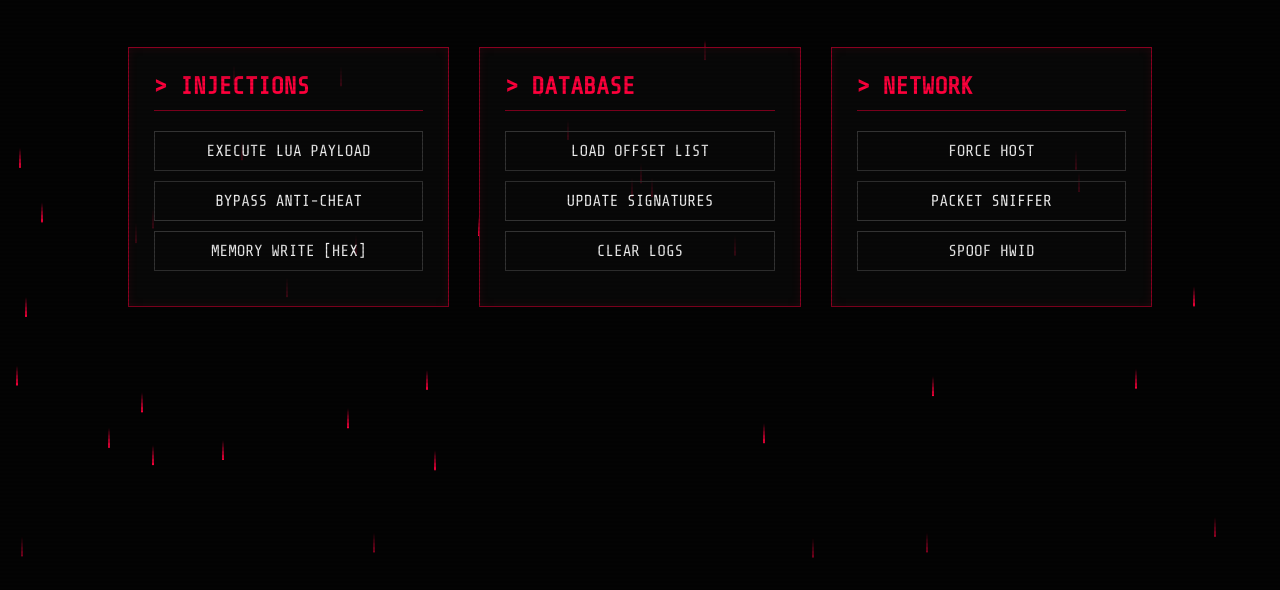
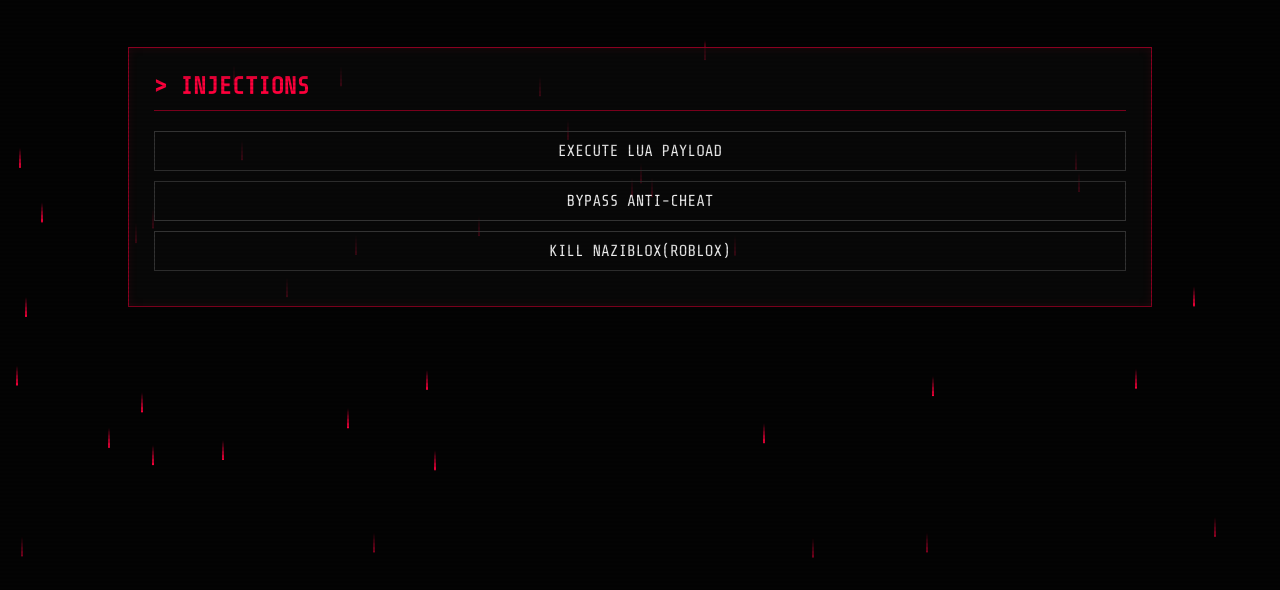
Before and after one commit to GODMODEDEX/gmd.gidhub.io, a plain HTML site: page index.html in a window 1280 px wide. Shown: the part 185-775 px from the top of the page. Drawn offline with nearby package versions, Linux system fonts and the light colour scheme.

Commit message:
Update index.html

```diff
--- a/index.html
+++ b/index.html
@@ -214,22 +214,12 @@
             <h2>> INJECTIONS</h2>
             <button class="btn">Execute LUA Payload</button>
             <button class="btn">Bypass Anti-Cheat</button>
-            <button class="btn">Memory Write [HEX]</button>
+            <button class="btn">KILL NAZIBLOX(Roblox)</button>
         </div>
 
-        <div class="panel">
-            <h2>> DATABASE</h2>
-            <button class="btn">Load Offset List</button>
-            <button class="btn">Update Signatures</button>
-            <button class="btn">Clear Logs</button>
-        </div>
 
-        <div class="panel">
-            <h2>> NETWORK</h2>
-            <button class="btn">Force Host</button>
-            <button class="btn">Packet Sniffer</button>
-            <button class="btn">Spoof HWID</button>
-        </div>
+
+
     </main>
 
     <script>
```
